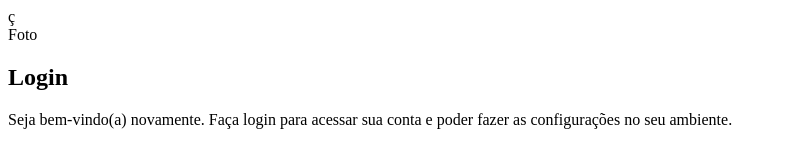
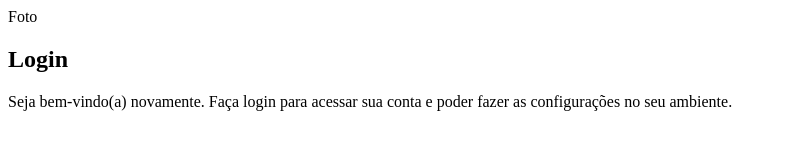
Before and after one commit to carlosmoreira93/projeto-login, a plain HTML site: page index.html in a window 1280 px wide. Shown: the whole page, without its empty margins (0-787 px from the left). Drawn offline with Linux system fonts and the light colour scheme.

Commit message:
atualizei

```diff
--- a/index.html
+++ b/index.html
@@ -4,7 +4,7 @@
     <meta charset="UTF-8">
     <meta name="viewport" content="width=device-width, initial-scale=1.0">
     <title>Login</title>
-    ç<link rel="stylesheet" href="estilos/style.css">
+    <link rel="stylesheet" href="estilos/style.css">
 </head>
 <body>
     <main>
```
